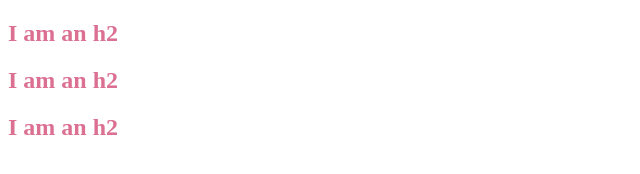
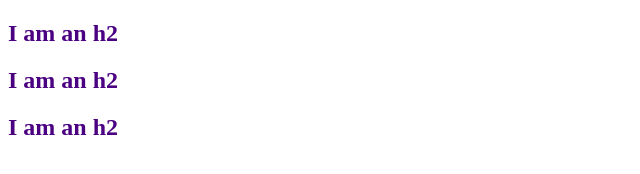
Before and after one commit to jess215/wdbc-css-practice, a plain HTML site: page index.html in a window 1280 px wide. Shown: the whole page, without its empty margins (0-640 px from the left). Drawn offline with Linux system fonts and the light colour scheme.

Commit message:
stopping point

```diff
--- /dev/null
+++ b/app.css
@@ -0,0 +1,3 @@
+h2 {
+    color: indigo;
+}
--- a/index.html
+++ b/index.html
@@ -6,11 +6,15 @@
     <meta name="viewport" content="width=device-width, initial-scale=1.0">
     <title>CSS Intro</title>
 
+    <link rel="stylesheet" href="app.css">
+
+    <!-- STYLE ELEMENT - MUCH BETTER BUT CAN'T USE ON MULTIPLE PAGES
     <style>
         h2 {
            color: palevioletred;
         }
-    </style>
+    </style> -->
+
 </head>
 <body>
     <!-- INLINE STYLES - BAD! -->
@@ -20,5 +24,6 @@
     <h2>I am an h2</h2>
     <h2>I am an h2</h2>
     <h2>I am an h2</h2>
+
 </body>
 </html>
```
